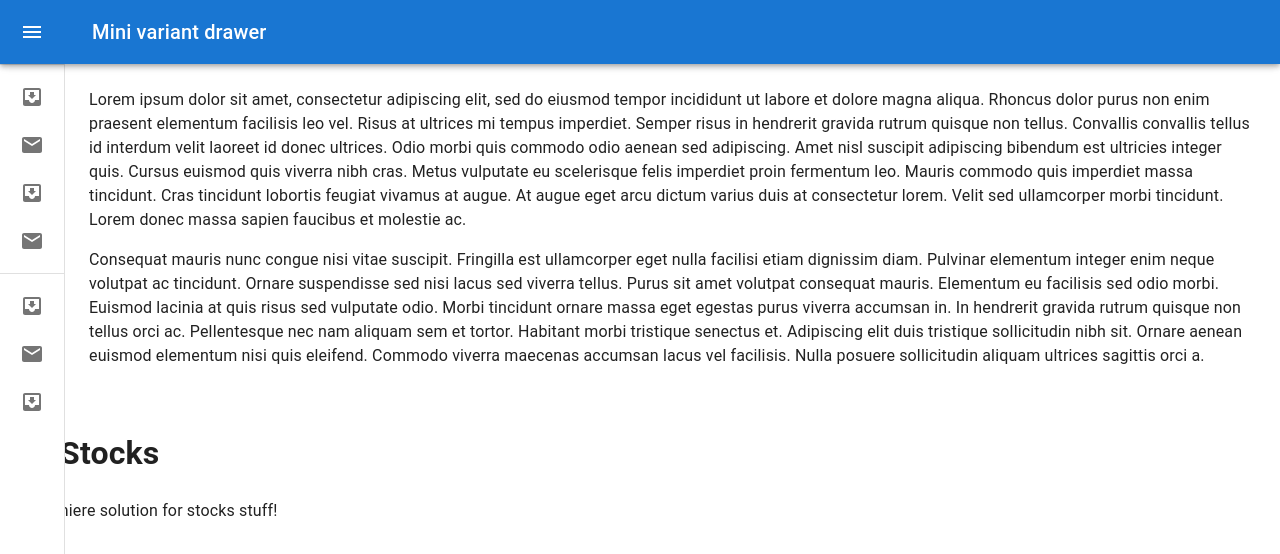
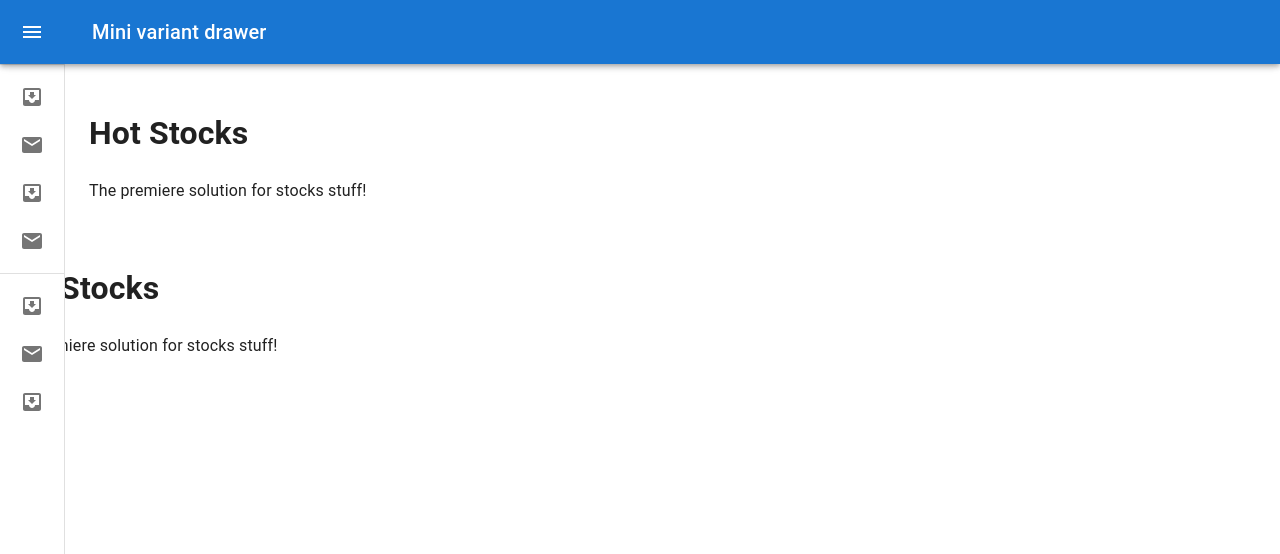
Before and after one commit to yorkpshaw/hot-stocks, a React (Create React App) app in the folder ghi/: page / in a window 1280 px wide. Shown: the top 554 px of the page. Built offline with nearby package versions, Linux system fonts and the light colour scheme.

Commit message:
playing around with sidebar nav

```diff
--- a/ghi/src/Nav.js
+++ b/ghi/src/Nav.js
@@ -18,6 +18,8 @@
 import ListItemText from '@mui/material/ListItemText';
 import InboxIcon from '@mui/icons-material/MoveToInbox';
 import MailIcon from '@mui/icons-material/Mail';
+
+import MainPage from './MainPage';
 
 const drawerWidth = 240;
 
@@ -179,33 +181,7 @@
       </Drawer>
       <Box component="main" sx={{ flexGrow: 1, p: 3 }}>
         <DrawerHeader />
-        <Typography paragraph>
-          Lorem ipsum dolor sit amet, consectetur adipiscing elit, sed do eiusmod
-          tempor incididunt ut labore et dolore magna aliqua. Rhoncus dolor purus non
-          enim praesent elementum facilisis leo vel. Risus at ultrices mi tempus
-          imperdiet. Semper risus in hendrerit gravida rutrum quisque non tellus.
-          Convallis convallis tellus id interdum velit laoreet id donec ultrices.
-          Odio morbi quis commodo odio aenean sed adipiscing. Amet nisl suscipit
-          adipiscing bibendum est ultricies integer quis. Cursus euismod quis viverra
-          nibh cras. Metus vulputate eu scelerisque felis imperdiet proin fermentum
-          leo. Mauris commodo quis imperdiet massa tincidunt. Cras tincidunt lobortis
-          feugiat vivamus at augue. At augue eget arcu dictum varius duis at
-          consectetur lorem. Velit sed ullamcorper morbi tincidunt. Lorem donec massa
-          sapien faucibus et molestie ac.
-        </Typography>
-        <Typography paragraph>
-          Consequat mauris nunc congue nisi vitae suscipit. Fringilla est ullamcorper
-          eget nulla facilisi etiam dignissim diam. Pulvinar elementum integer enim
-          neque volutpat ac tincidunt. Ornare suspendisse sed nisi lacus sed viverra
-          tellus. Purus sit amet volutpat consequat mauris. Elementum eu facilisis
-          sed odio morbi. Euismod lacinia at quis risus sed vulputate odio. Morbi
-          tincidunt ornare massa eget egestas purus viverra accumsan in. In hendrerit
-          gravida rutrum quisque non tellus orci ac. Pellentesque nec nam aliquam sem
-          et tortor. Habitant morbi tristique senectus et. Adipiscing elit duis
-          tristique sollicitudin nibh sit. Ornare aenean euismod elementum nisi quis
-          eleifend. Commodo viverra maecenas accumsan lacus vel facilisis. Nulla
-          posuere sollicitudin aliquam ultrices sagittis orci a.
-        </Typography>
+        <MainPage />
       </Box>
     </Box>
   );
```
